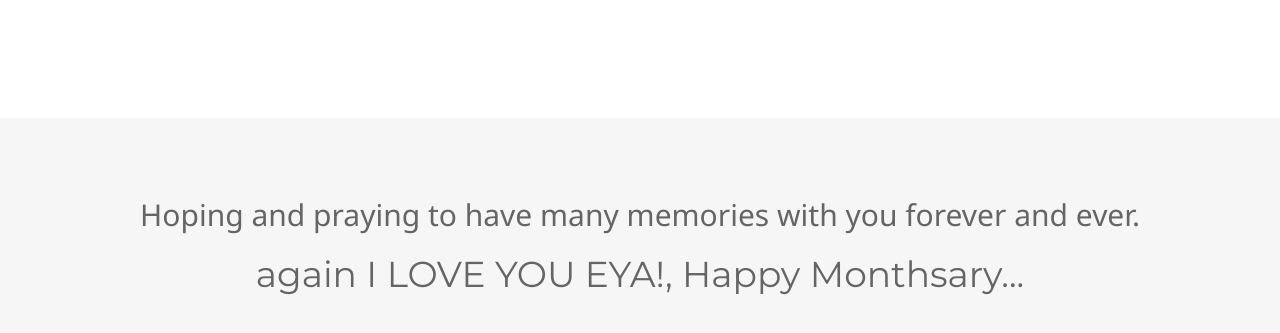
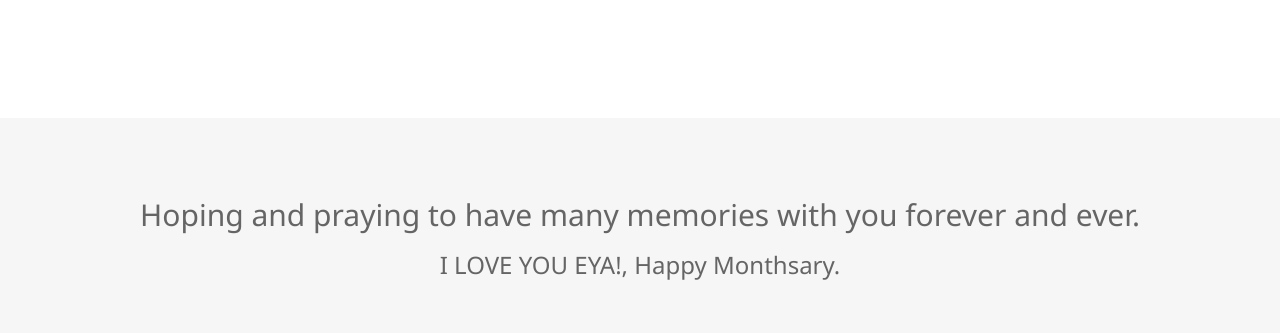
Before and after one commit to NicholasKun/kianmaya, a plain HTML site: page index.html in a window 1280 px wide. Shown: the part 3483-3816 px from the top of the page. Drawn offline with nearby package versions, Linux system fonts and the light colour scheme.

Commit message:
Update index.html

```diff
--- a/index.html
+++ b/index.html
@@ -70,7 +70,7 @@ img {margin-bottom: -7px}
 <!-- Footer -->
 <footer class="w3-container w3-padding-64 w3-light-grey w3-center w3-opacity w3-xlarge" style="margin-top:128px">
     <h2>Hoping and praying to have many memories with you forever and ever.</h2>
-    <h1>again I LOVE YOU EYA!, Happy Monthsary...</h1>
+    <h3>I LOVE YOU EYA!, Happy Monthsary.</h3>
 </footer>
 
 <script>
```
